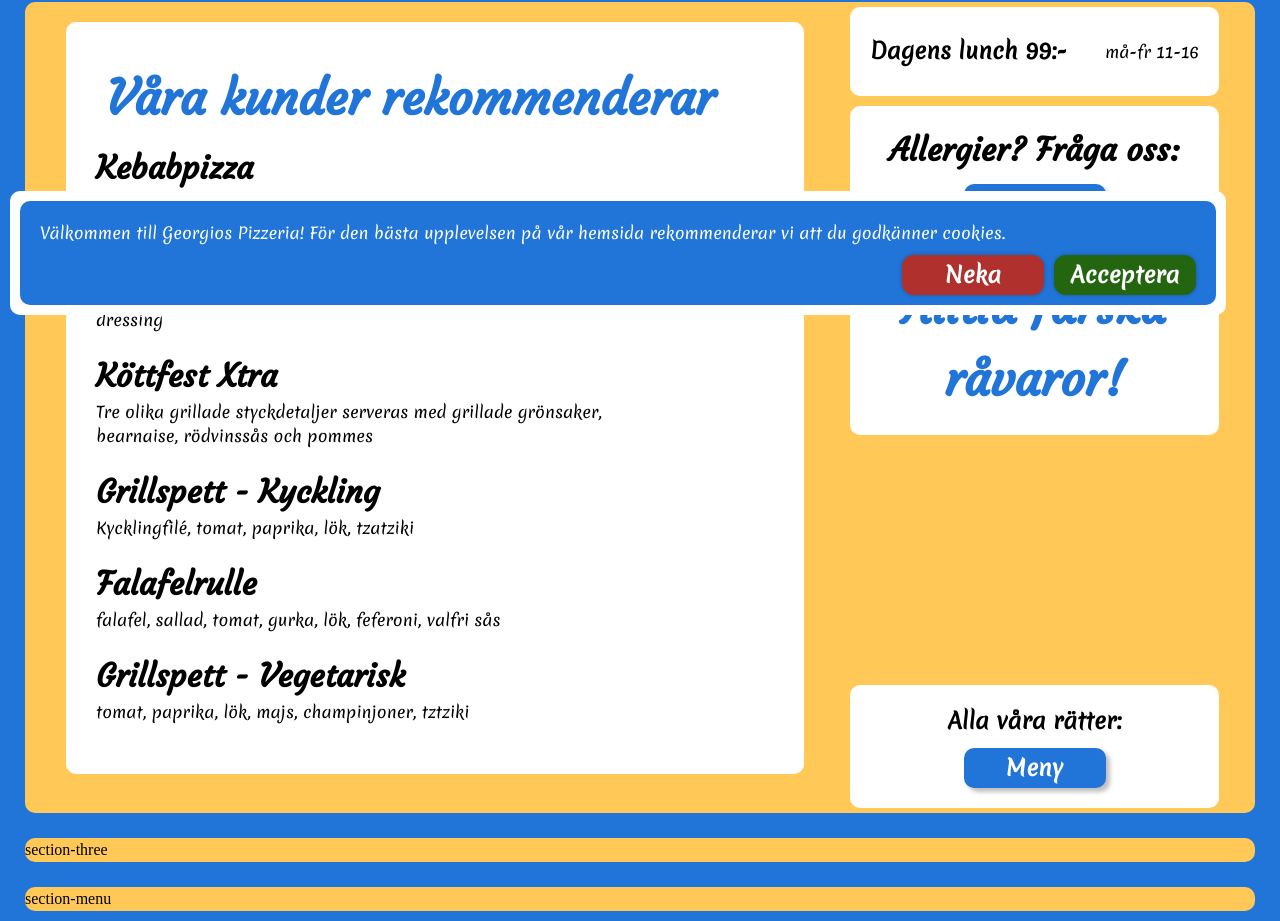
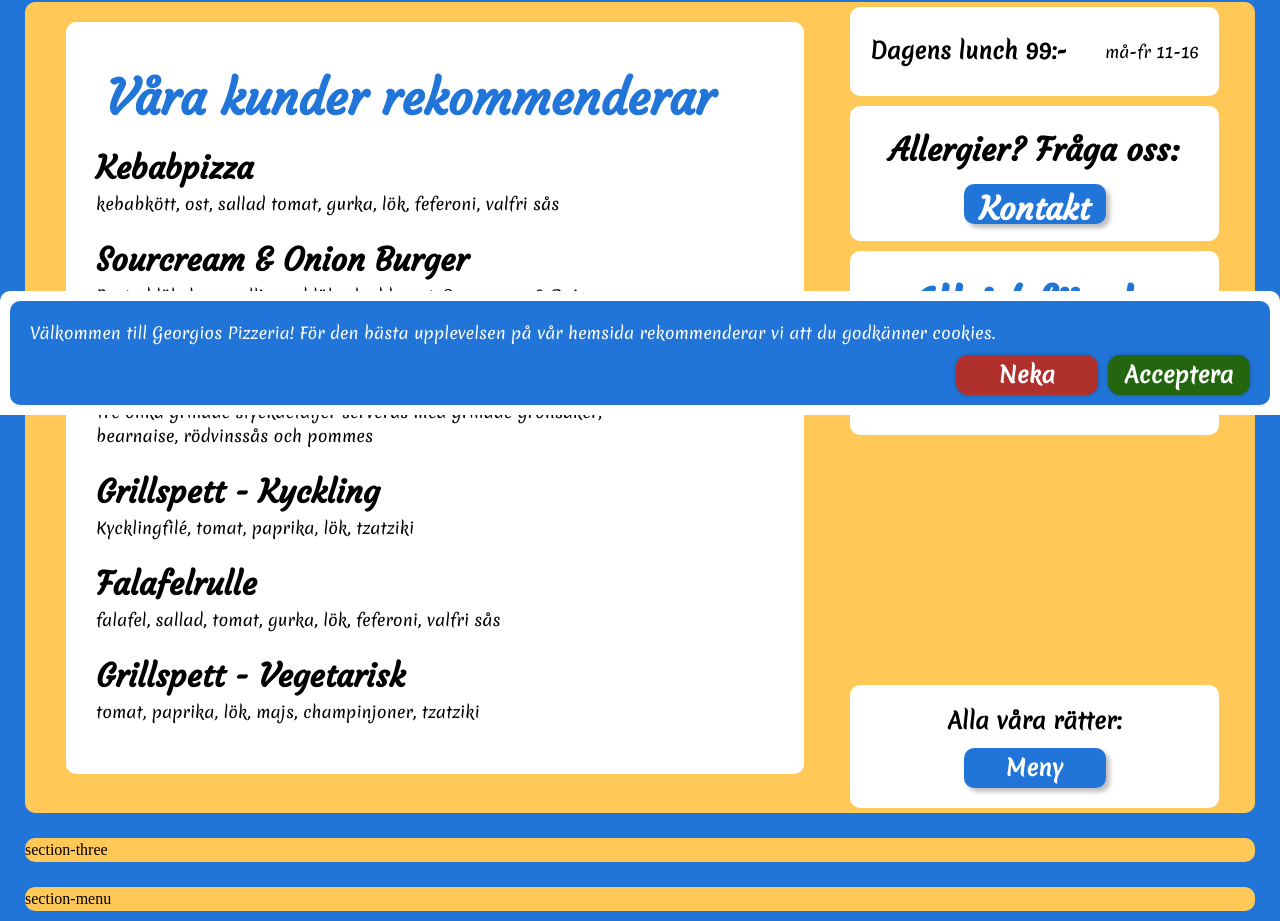
Before and after one commit to PerRosen63/figma-to-pizzeria, a website built with Vite: page index.html in a window 1280 px wide. Shown: the part 385-1306 px from the top of the page. Built offline with nearby package versions, Linux system fonts and the light colour scheme.

```diff
--- a/menuData.js
+++ b/menuData.js
@@ -19,7 +19,7 @@
         { name: 'Grillspett - Fläsk', description: 'Fläskarré, tomat, paprika, lök, tzatziki' },
         { name: 'Grillspett - Kyckling', description: 'Kycklingfilé, tomat, paprika, lök, tzatziki' },
         { name: 'Grillspett - Lamm', description: 'Lammfilé, tomat, paprika, lök, tzatziki' },
-        { name: 'Grillspett - Vegetarisk', description: 'tomat, paprika, lök, majs, champinjoner, tztziki'}
+        { name: 'Grillspett - Vegetarisk', description: 'tomat, paprika, lök, majs, champinjoner, tzatziki'}
         ]
     },
     {
--- a/scss/_desktop.scss
+++ b/scss/_desktop.scss
@@ -89,4 +89,7 @@
 /*
 Cookie
 */
+.cookieContainer {
+  width: 100vw;
+}
 // Anna
--- a/scss/_mobile.scss
+++ b/scss/_mobile.scss
@@ -162,13 +162,15 @@
 */
 #cookieContainer {
   position: fixed;
-  bottom: 100px;
+  bottom: 0px;
+  /*
   left: 10px;
   right: 10px;
-  width: 95vw;
+  */
+  width: 100vw;
   background-color: $whiteSecondary;
   padding: 10px;
-  border-radius: 10px;
+  border-radius: 10px 10px 0 0;
   z-index: 1000;
   padding: 10px;
 }
--- a/scss/_tablet.scss
+++ b/scss/_tablet.scss
@@ -124,4 +124,8 @@
 /*
 Cookie
 */
+.cookieContainer {
+  max-width: 100%;
+  margin 0 auto;
+}
 // Anna
```
Also changed, not shown: scss/style.css.
